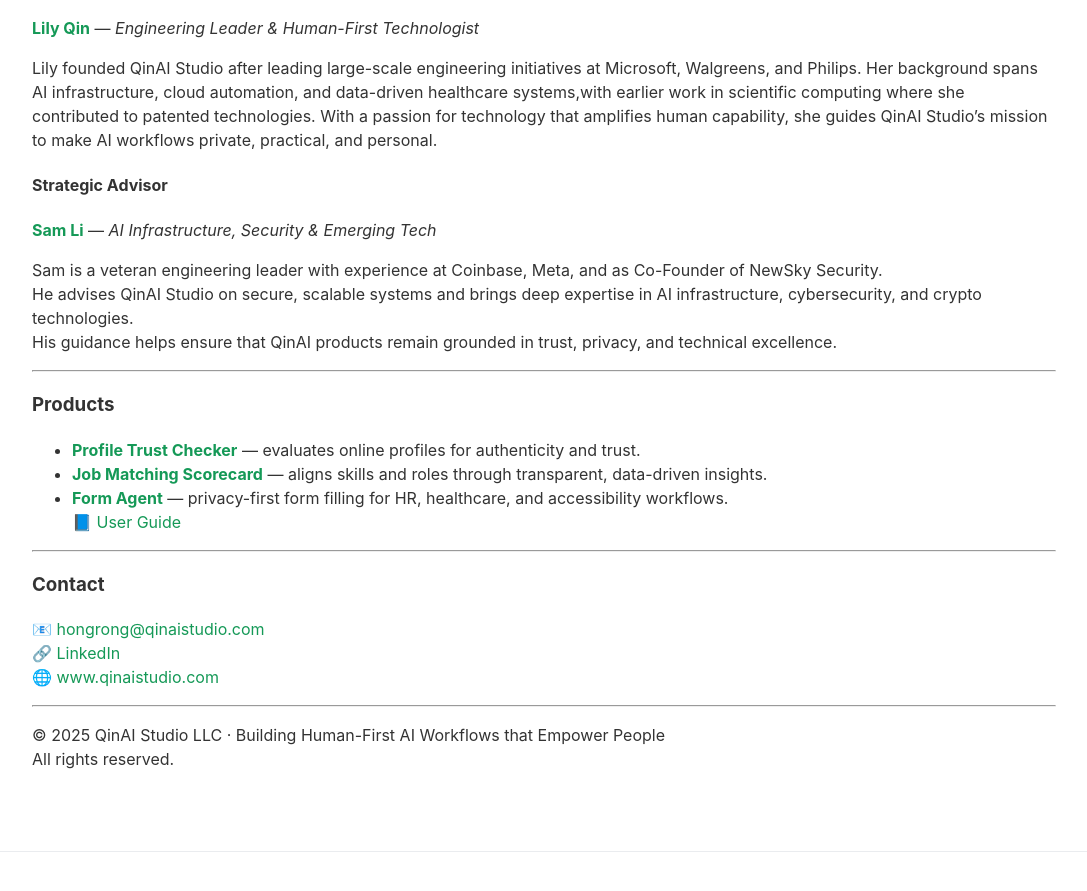
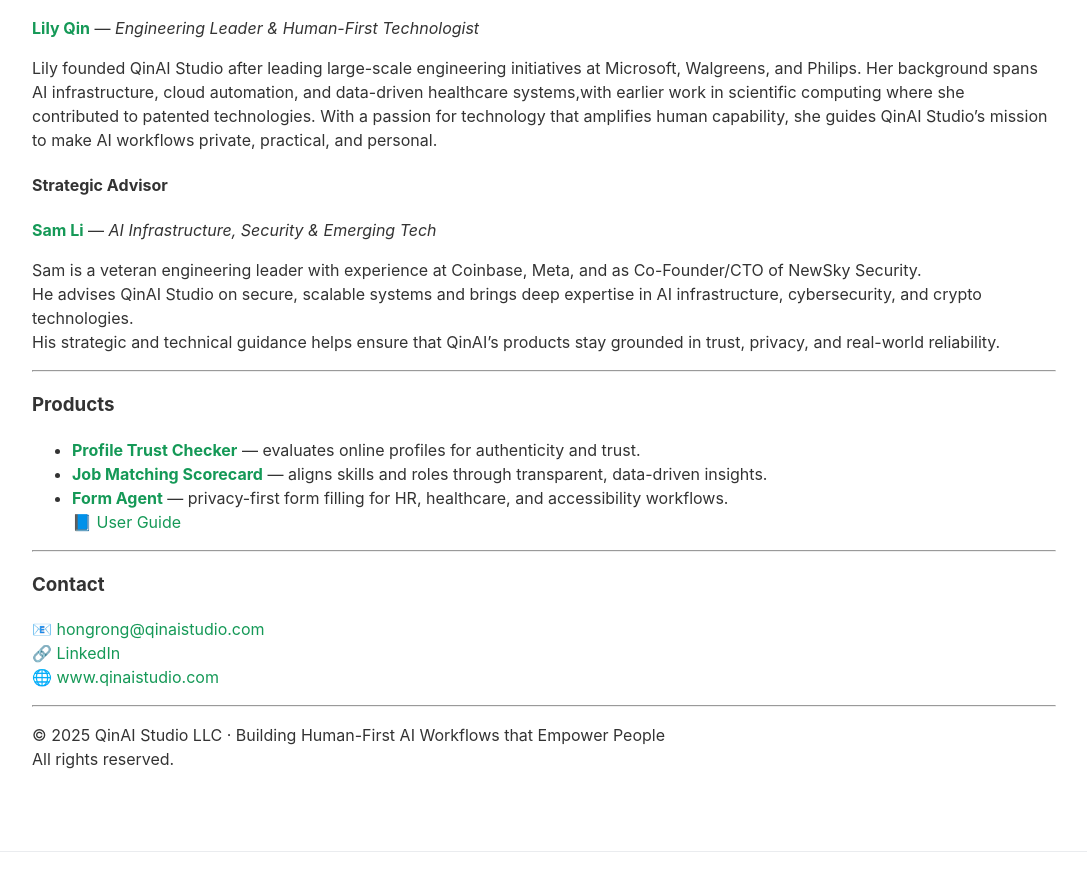
Before and after one commit to LilyQin19/qinaistudio.github.io, a Jekyll site: the page built from index.md, in a window 1280 px wide and 900 px high, scrolled down 587 px. Shown: the top 891 px of the window, without its empty margins (96-1183 px from the left). Built offline with Jekyll 4.4.1, drawn with Linux system fonts in a browser that asks for light colours; our own code applies the rules of GitHub Pages for plain Markdown files.

Commit message:
Update index.md

```diff
--- a/index.md
+++ b/index.md
@@ -18,9 +18,9 @@ Her background spans AI infrastructure, cloud automation, and data-driven health
 #### **Strategic Advisor**
 [**Sam Li**](https://www.linkedin.com/in/samsongli/) — *AI Infrastructure, Security & Emerging Tech*
 
-Sam is a veteran engineering leader with experience at Coinbase, Meta, and as Co-Founder of NewSky Security.
+Sam is a veteran engineering leader with experience at Coinbase, Meta, and as Co-Founder/CTO of NewSky Security.
 He advises QinAI Studio on secure, scalable systems and brings deep expertise in AI infrastructure, cybersecurity, and crypto technologies.
-His guidance helps ensure that QinAI products remain grounded in trust, privacy, and technical excellence.
+His strategic and technical guidance helps ensure that QinAI’s products stay grounded in trust, privacy, and real-world reliability.
 
 ---
 
```
